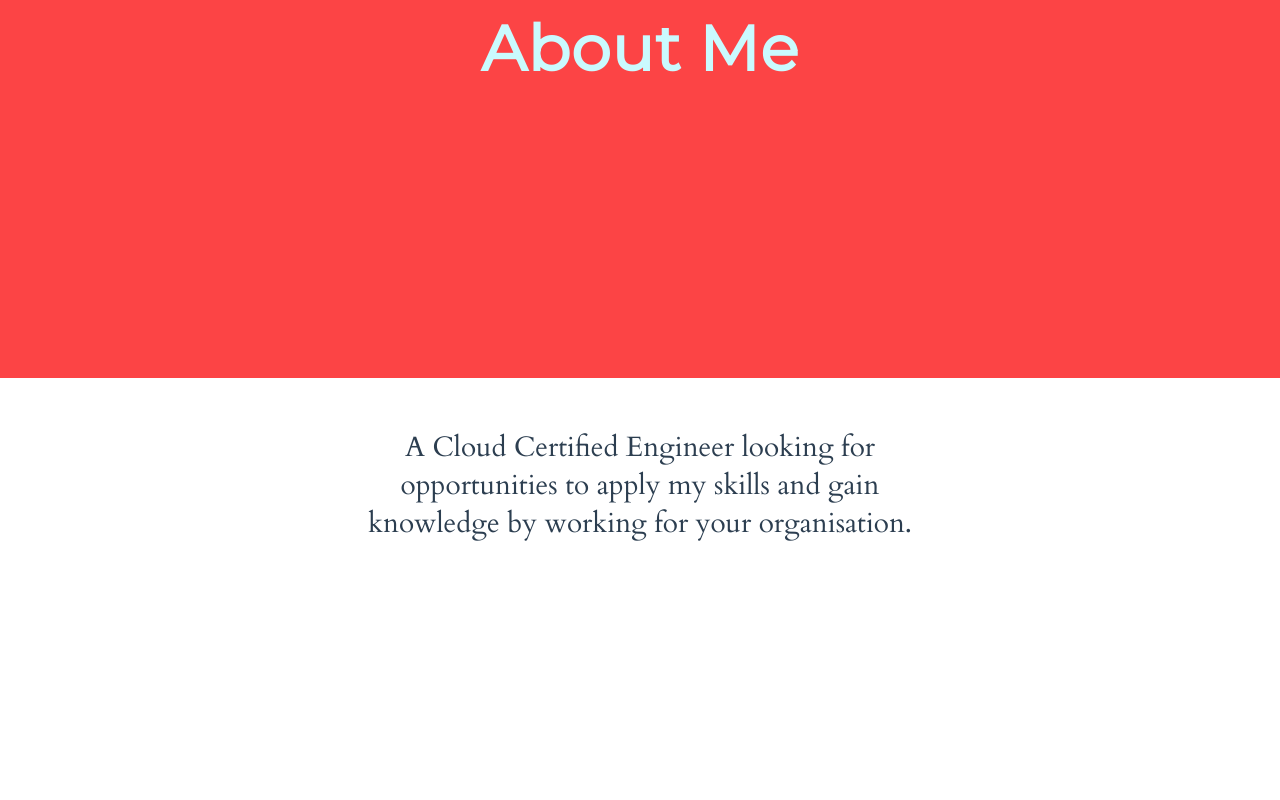
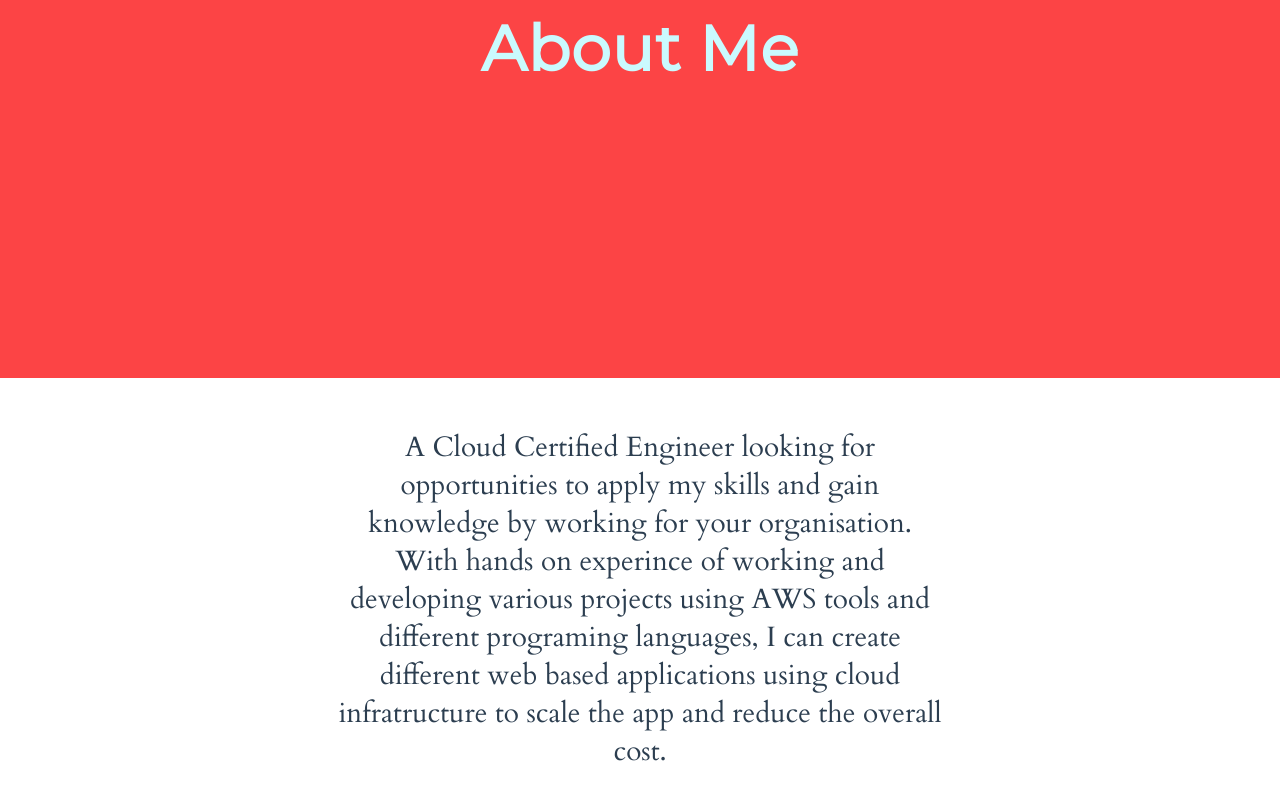
Before and after one commit to tapanjo92/my-portfolio, a React app: page index.html in a window 1280 px wide. Shown: the part 1730-2530 px from the top of the page. Built offline with nearby package versions, Linux system fonts and the light colour scheme.

Commit message:
new about me

```diff
--- a/index.html
+++ b/index.html
@@ -72,6 +72,8 @@
     <section class="section section--alignCentered section--description">
       <p class="color--darkgrey section__description">
         A Cloud Certified Engineer looking for opportunities to apply my skills and gain knowledge by working for your organisation.
+        With hands on experince of working and developing various projects using AWS tools and different programing languages,
+        I can create different web based applications using cloud infratructure to scale the app and reduce the overall cost.
       </p>
 
 
```
